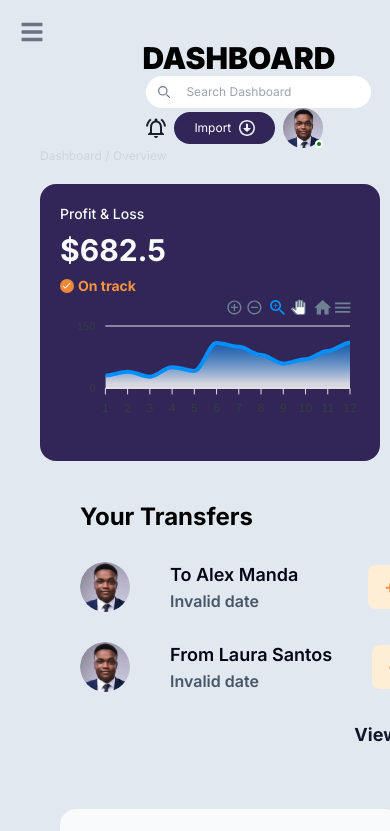
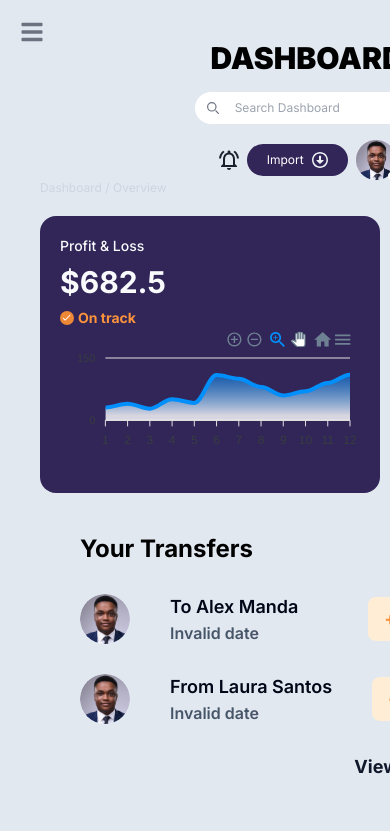
Before and after one commit to Mrdynamic-soni/fractionai, a Next.js app: page /dashboard in a window 390 px wide. Shown: the top 831 px of the page. Built offline with nearby package versions, Linux system fonts and the light colour scheme.

Commit message:
dashboard header updated code

```diff
--- a/src/components/dashboardHeader/DashboardHeader.tsx
+++ b/src/components/dashboardHeader/DashboardHeader.tsx
@@ -7,10 +7,10 @@ import Image from "next/image";
 
 const DashboardHeader = () => {
   return (
-    <div className="flex justify-between align-center space-x-1 flex-wrap w-full">
-      <p className="text-3xl font-black uppercase">Dashboard</p>
+    <div className="flex flex-col lg:flex-row lg:justify-between items-center lg:items-stretch w-full">
+      <p className="text-3xl font-black uppercase mb-4 lg:mb-0">Dashboard</p>
 
-      <div className="relative flex items-center justify-center">
+      <div className="relative flex items-center justify-center mb-4 lg:mb-0">
         <div className="absolute inset-y-0 left-0 flex items-center pl-3 pointer-events-none">
           <svg
             className="w-3 h-3 text-gray-500 dark:text-gray-900"
@@ -21,9 +21,9 @@ const DashboardHeader = () => {
           >
             <path
               stroke="currentColor"
-              stroke-linecap="round"
-              stroke-linejoin="round"
-              stroke-width="2"
+              strokeLinecap="round"
+              strokeLinejoin="round"
+              strokeWidth="2"
               d="m19 19-4-4m0-7A7 7 0 1 1 1 8a7 7 0 0 1 14 0Z"
             />
           </svg>
@@ -31,7 +31,7 @@ const DashboardHeader = () => {
         <input
           type="search"
           id="default-search"
-          className="pl-10 pr-3 py-2 rounded-full text-xs"
+          className="pl-10 pr-3 py-2 rounded-full text-xs w-full lg:w-auto"
           placeholder="Search Dashboard"
         />
       </div>
```
